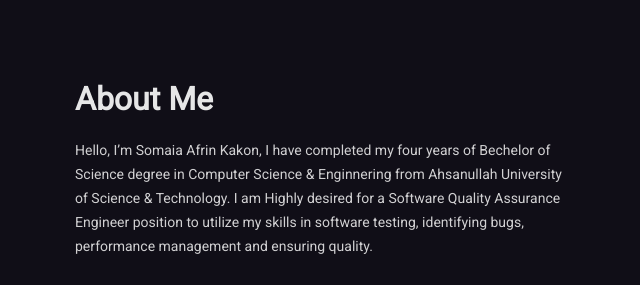
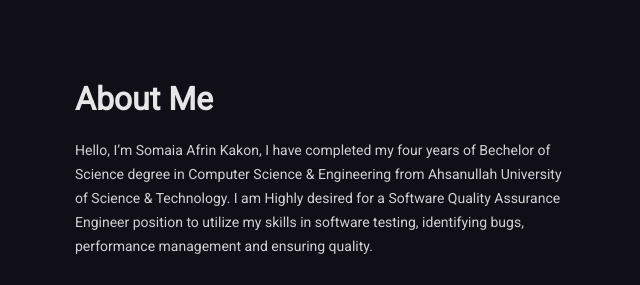
Before and after one commit to somaia-afrin/portfolio, a plain HTML site: page index.html in a window 1280 px wide. Shown: the part 880-1165 px from the top of the page, 630-1270 px from the left. Drawn offline with Linux system fonts and the light colour scheme; some packages are replaced by stand-ins of ours.

Commit message:
Update index.html

```diff
--- a/index.html
+++ b/index.html
@@ -136,7 +136,7 @@
                     <div class="col-sm-12 col-md-6">
                         <div class="mh-about-inner">
                             <h2 class="wow fadeInUp" data-wow-duration="0.8s" data-wow-delay="0.1s">About Me</h2>
-                            <p class="wow fadeInUp" data-wow-duration="0.8s" data-wow-delay="0.2s">Hello, I’m Somaia Afrin Kakon, I have completed my four years of Bechelor of Science degree in Computer Science & Enginnering from Ahsanullah University of Science & Technology. I am Highly desired for a Software Quality Assurance Engineer position to utilize my skills in software testing, identifying bugs, performance management and ensuring quality.</p>
+                            <p class="wow fadeInUp" data-wow-duration="0.8s" data-wow-delay="0.2s">Hello, I’m Somaia Afrin Kakon, I have completed my four years of Bechelor of Science degree in Computer Science & Engineering from Ahsanullah University of Science & Technology. I am Highly desired for a Software Quality Assurance Engineer position to utilize my skills in software testing, identifying bugs, performance management and ensuring quality.</p>
                             <div class="mh-about-tag wow fadeInUp" data-wow-duration="0.8s" data-wow-delay="0.3s">
                                 <ul>
                                     <li><span>Software Testing</span></li>
```
